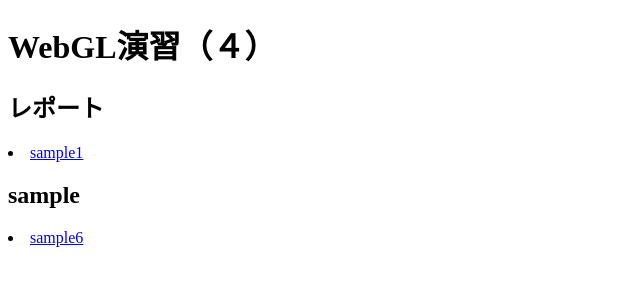
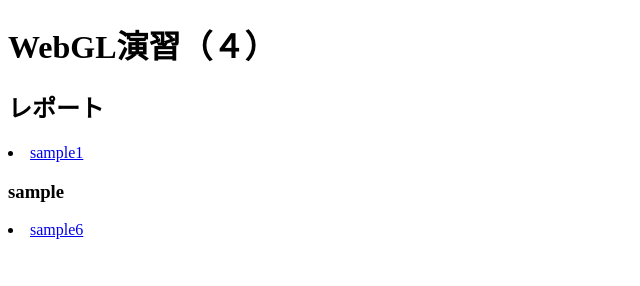
Before and after one commit to Tsubasa1223/last_report, a plain HTML site: page index.html in a window 1280 px wide. Shown: the whole page, without its empty margins (0-640 px from the left). Drawn offline with Linux system fonts and the light colour scheme.

Commit message:
Update index.html

```diff
--- a/index.html
+++ b/index.html
@@ -9,7 +9,7 @@
 
     <h2>レポート</h2>
      <li><a href="sample1.html">sample1</a></li>
-    <h2>sample</h2>
+    <h3>sample</h3>
      <li><a href="sample6.html">sample6</a></li>
 
 </body>
```
